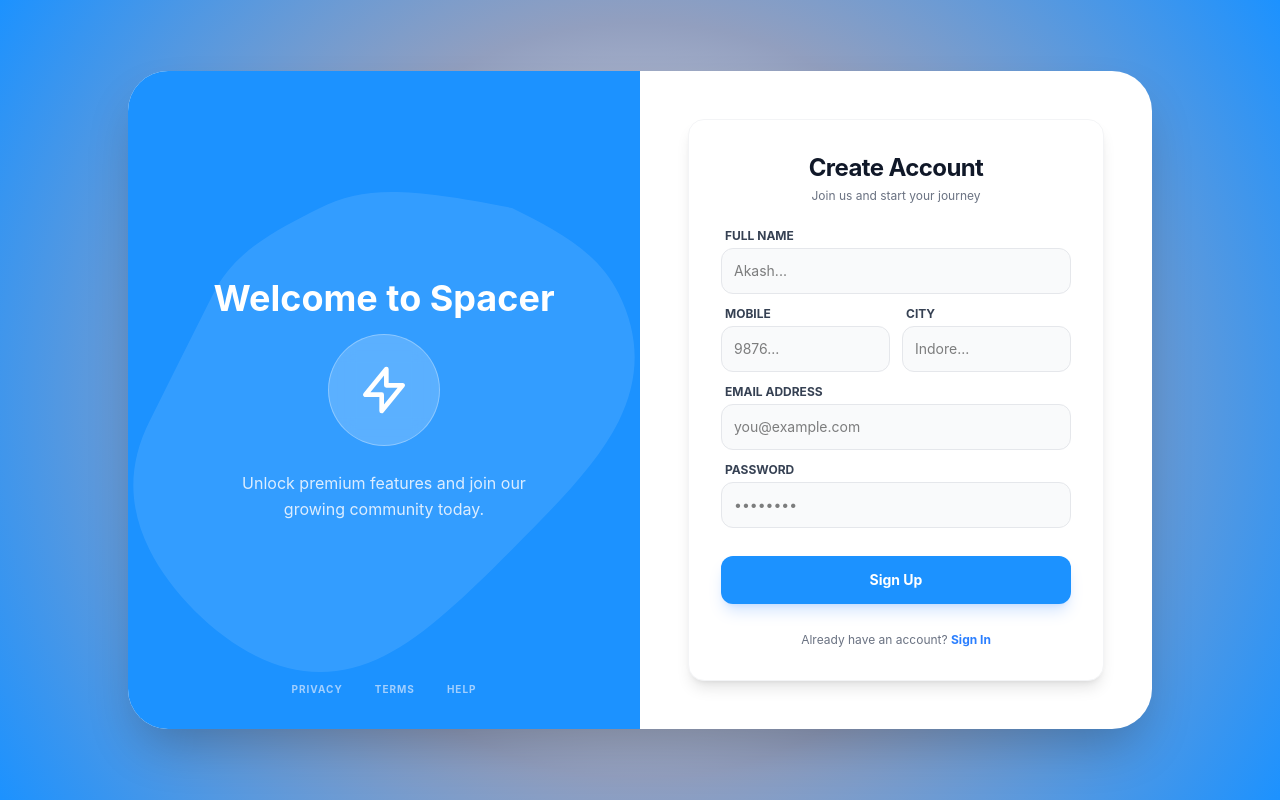
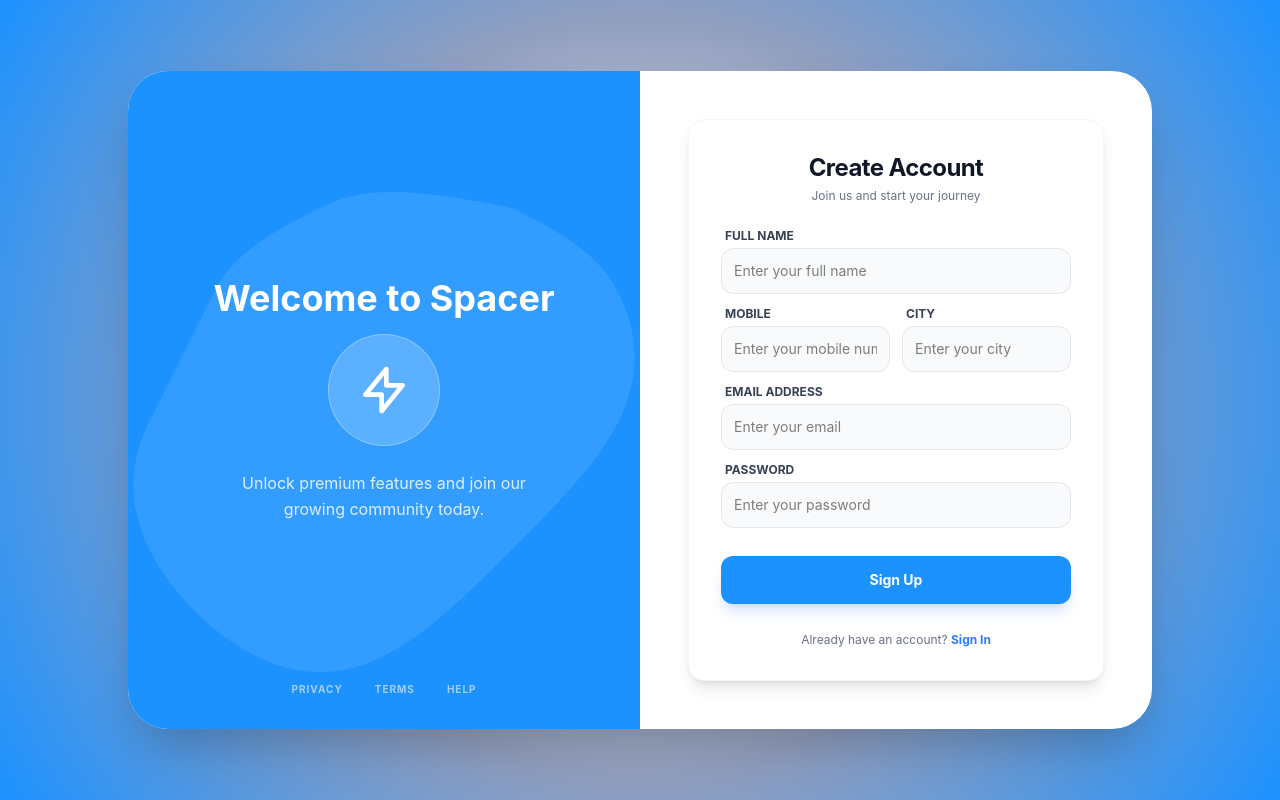
Before and after one commit to Akashofficial14/AuthTask, a React app in the folder frontend/: page / in a window 1280 px wide. Both pictures are taken after a click on the element "Sign Up". Built offline with nearby package versions, Linux system fonts and the light colour scheme; the HTML template or start-up script is replaced by a standard one.

Commit message:
cookie fixed when expire btn login/register fixed

```diff
--- a/frontend/src/apis/ProfileData.jsx
+++ b/frontend/src/apis/ProfileData.jsx
@@ -8,6 +8,10 @@ export let getProfileData = async () => {
       return res.data.loggedInUserData;
     }
   } catch (error) {
+     if (error.response && error.response.status === 401) {
+      localStorage.removeItem("userData");
+      window.location.href = "/"; // login page pe redirect
+    }
     console.log("error while getting login data");
   }
 };
--- a/frontend/src/components/Login.jsx
+++ b/frontend/src/components/Login.jsx
@@ -5,14 +5,22 @@ import { axiosInstance } from "../config/axiosInstance";
 import { toast } from "react-toastify";
 
 const Login = ({ setToggle }) => {
-  const { register, handleSubmit, reset, formState: { errors } } = useForm();
+  const {
+    register,
+    handleSubmit,
+    reset,
+    formState: { isSubmitting, errors },
+  } = useForm();
   const navigate = useNavigate();
 
   const onSubmit = async (data) => {
     try {
       const response = await axiosInstance.post("/api/auth/login", data);
       if (response) {
-        localStorage.setItem("userData", JSON.stringify(response.data.existedUser));
+        localStorage.setItem(
+          "userData",
+          JSON.stringify(response.data.existedUser),
+        );
         toast.success("Login Successful!");
         reset();
         navigate("/profile");
@@ -60,9 +68,10 @@ const Login = ({ setToggle }) => {
 
           <button
             type="submit"
-            className="w-full bg-[#1c92ff] hover:bg-[#007ceb] text-white font-bold py-4 rounded-2xl mt-2 shadow-lg shadow-blue-500/30 transition-all active:scale-[0.98]"
+            disabled={isSubmitting}
+            className="w-full bg-[#1c92ff] hover:bg-[#007ceb] text-white font-bold py-4 rounded-2xl mt-2 shadow-lg shadow-blue-500/30 transition-all active:scale-[0.98] disabled:opacity-60 disabled:cursor-not-allowed"
           >
-            Log in
+            {isSubmitting ? "Logging in..." : "Log in"}
           </button>
 
           <div className="pt-4 text-center">
--- a/frontend/src/components/Register.jsx
+++ b/frontend/src/components/Register.jsx
@@ -1,10 +1,15 @@
-import React from 'react';
-import { useForm } from 'react-hook-form';
-import { axiosInstance } from '../config/axiosInstance';
-import { toast } from 'react-toastify';
+import React from "react";
+import { useForm } from "react-hook-form";
+import { axiosInstance } from "../config/axiosInstance";
+import { toast } from "react-toastify";
 
 const Register = ({ setToggle }) => {
-  const { register, handleSubmit, reset, formState: { errors } } = useForm();
+  const {
+    register,
+    handleSubmit,
+    reset,
+    formState: { isSubmitting, errors },
+  } = useForm();
 
   const onSubmit = async (data) => {
     try {
@@ -31,69 +36,88 @@ const Register = ({ setToggle }) => {
         <form onSubmit={handleSubmit(onSubmit)} className="space-y-3">
           {/* Full Name */}
           <div>
-            <label className="block text-gray-700 mb-1 text-xs font-bold ml-1">FULL NAME</label>
+            <label className="block text-gray-700 mb-1 text-xs font-bold ml-1">
+              FULL NAME
+            </label>
             <input
               {...register("name", { required: "Name is required" })}
               className="w-full bg-gray-50 border border-gray-200 text-sm rounded-xl p-3 focus:ring-2 focus:ring-blue-500/20 focus:border-blue-500 outline-none transition-all"
-              placeholder="Akash..."
+              placeholder="Enter your full name"
             />
-            {errors.name && <p className="text-red-500 text-[10px] mt-0.5 ml-1">{errors.name.message}</p>}
+            {errors.name && (
+              <p className="text-red-500 text-[10px] mt-0.5 ml-1">
+                {errors.name.message}
+              </p>
+            )}
           </div>
 
           {/* Row: Mobile & City (Saves vertical space) */}
           <div className="grid grid-cols-2 gap-3">
             <div>
-              <label className="block text-gray-700 mb-1 text-xs font-bold ml-1">MOBILE</label>
+              <label className="block text-gray-700 mb-1 text-xs font-bold ml-1">
+                MOBILE
+              </label>
               <input
                 type="tel"
                 {...register("mobileNumber", { required: "Required" })}
                 className="w-full bg-gray-50 border border-gray-200 text-sm rounded-xl p-3 focus:border-blue-500 outline-none"
-                placeholder="9876..."
+                placeholder="Enter your mobile number"
               />
             </div>
             <div>
-              <label className="block text-gray-700 mb-1 text-xs font-bold ml-1">CITY</label>
+              <label className="block text-gray-700 mb-1 text-xs font-bold ml-1">
+                CITY
+              </label>
               <input
                 {...register("city", { required: "Required" })}
                 className="w-full bg-gray-50 border border-gray-200 text-sm rounded-xl p-3 focus:border-blue-500 outline-none"
-                placeholder="Indore..."
+                placeholder="Enter your city"
               />
             </div>
           </div>
 
           {/* Email */}
           <div>
-            <label className="block text-gray-700 mb-1 text-xs font-bold ml-1">EMAIL ADDRESS</label>
+            <label className="block text-gray-700 mb-1 text-xs font-bold ml-1">
+              EMAIL ADDRESS
+            </label>
             <input
               {...register("email", { required: "Email is required" })}
               className="w-full bg-gray-50 border border-gray-200 text-sm rounded-xl p-3 focus:border-blue-500 outline-none"
-              placeholder="you@example.com"
+              placeholder="Enter your email"
             />
           </div>
 
           {/* Password */}
           <div>
-            <label className="block text-gray-700 mb-1 text-xs font-bold ml-1">PASSWORD</label>
+            <label className="block text-gray-700 mb-1 text-xs font-bold ml-1">
+              PASSWORD
+            </label>
             <input
               type="password"
-              {...register("password", { required: "Password is required", minLength: 6 })}
+              {...register("password", {
+                required: "Password is required",
+                minLength: 6,
+              })}
               className="w-full bg-gray-50 border border-gray-200 text-sm rounded-xl p-3 focus:border-blue-500 outline-none"
-              placeholder="••••••••"
+              placeholder="Enter your password"
             />
           </div>
 
           <button
             type="submit"
-            className="w-full bg-[#1c92ff] hover:bg-[#007ceb] text-white font-bold py-3.5 rounded-xl mt-4 transition-all shadow-lg shadow-blue-500/20 active:scale-[0.98] text-sm"
+            disabled={isSubmitting}
+            className="w-full bg-[#1c92ff] hover:bg-[#007ceb] text-white font-bold py-3.5 rounded-xl mt-4 transition-all shadow-lg shadow-blue-500/20 active:scale-[0.98] text-sm disabled:opacity-60 disabled:cursor-not-allowed"
           >
-            Sign Up
+            {isSubmitting ? "Registering..." : "Sign Up"}
           </button>
 
           <p
-            onClick={() => setToggle(prev => !prev)}
-            className='text-xs text-center text-gray-500 mt-4 cursor-pointer hover:text-blue-500 transition-colors'
+            onClick={() => setToggle((prev) => !prev)}
+            className="text-xs text-center text-gray-500 mt-4 cursor-pointer hover:text-blue-500 transition-colors"
           >
-            Already have an account? <span className='text-blue-500 font-bold'>Sign In</span>
+            Already have an account?{" "}
+            <span className="text-blue-500 font-bold">Sign In</span>
           </p>
         </form>
       </div>
```
Also changed, not shown: 1 other file (tests, documents, lock files or other folders).
